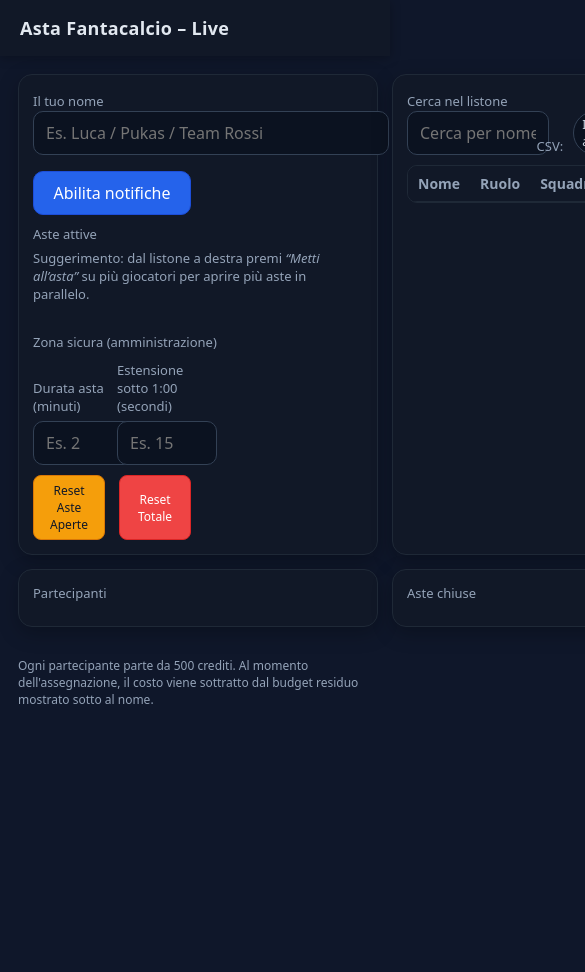
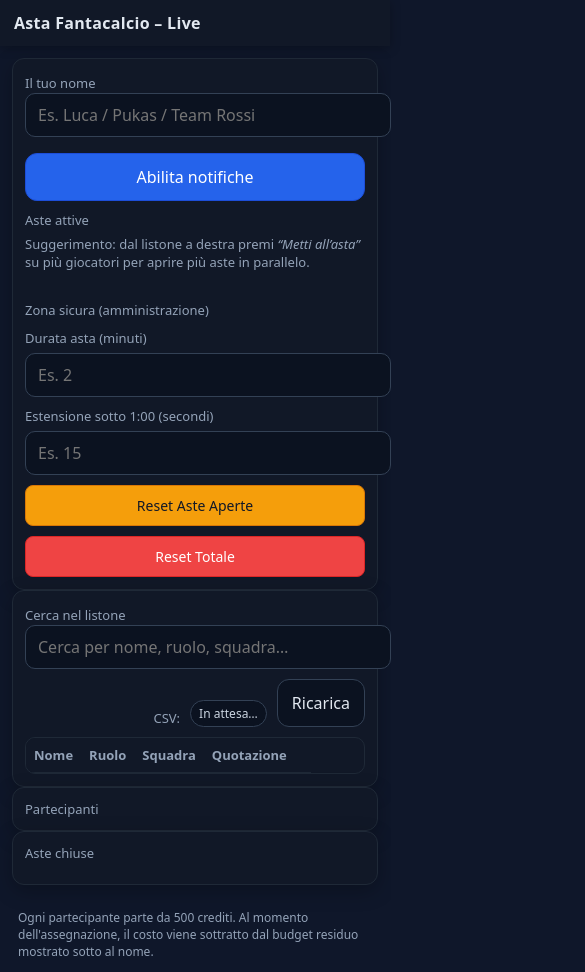
Before and after one commit to Pukas97/fantawagner-site, a website: page index.html in a window 390 px wide. Shown: the top 972 px of the page, 585 px wide, since content can reach past the window. Before the commit the page ends 844 px from the top, so only its background shows below. Drawn offline with Linux system fonts and the light colour scheme.

Commit message:
Update index.html

```diff
--- a/index.html
+++ b/index.html
@@ -56,7 +56,59 @@
     /* Impostazioni timer */
     .settings { display:grid; grid-template-columns: 1fr 1fr; gap: 10px; align-items:end; }
     .settings .field { display:flex; flex-direction:column; gap:6px; }
-  </style>
+
+/* === Mobile responsive tweaks === */
+@media (max-width: 640px) {
+  :root { --gap: 10px; }
+  header { padding: 12px 14px; }
+  header h1 { font-size: 16px; }
+
+  .container {
+    padding: 12px;
+    display: block;           /* stack left + right */
+  }
+
+  .card { padding: 12px; border-radius: 12px; }
+
+  /* Inputs & buttons bigger for touch */
+  input[type="text"], input[type="number"], select {
+    font-size: 16px;          /* avoid iOS zoom */
+    padding: 10px 12px;
+    border-radius: 10px;
+  }
+  .btn { padding: 12px 14px; border-radius: 12px; }
+  .btn.sm { padding: 10px 12px; font-size: 14px; }
+
+  /* Grids collapse */
+  .row { grid-template-columns: 1fr; }
+  .grid-3 { grid-template-columns: repeat(3, 1fr); gap: 10px; }
+  /* If space is tight, allow wrapping to 2 rows gracefully */
+  .grid-3 > * { min-width: 0; }
+
+  /* Auction card hierarchy */
+  .auction-card { padding: 12px; }
+  .auction-card .price { font-size: 22px; }
+  .auction-card .last-bidder { font-size: 13px; }
+
+  /* Make the timer stand out */
+  .timer { font-size: 16px; }
+
+  /* Participants grid: single column cards */
+  .participants-grid { grid-template-columns: 1fr; }
+
+  /* Table: scroll on x with sticky header */
+  .card table { display: block; overflow-x: auto; white-space: nowrap; }
+  .card table th, .card table td { font-size: 13px; padding: 8px; }
+
+  /* Settings layout vertical */
+  .settings { grid-template-columns: 1fr; }
+}
+
+@media (max-width: 380px) {
+  .grid-3 { grid-template-columns: 1fr 1fr; }
+  .grid-3 > :nth-child(3) { grid-column: 1 / -1; }
+}
+</style>
 
   <!-- Firebase libs -->
   <script src="https://www.gstatic.com/firebasejs/11.0.1/firebase-app-compat.js" defer></script>
```
